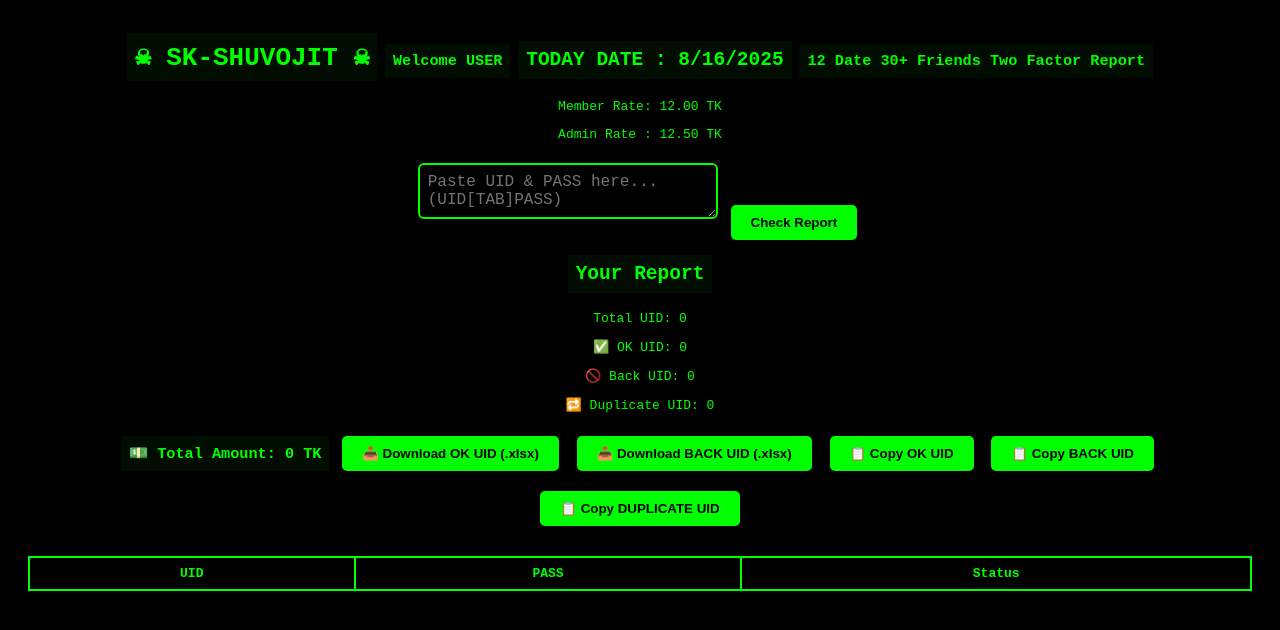
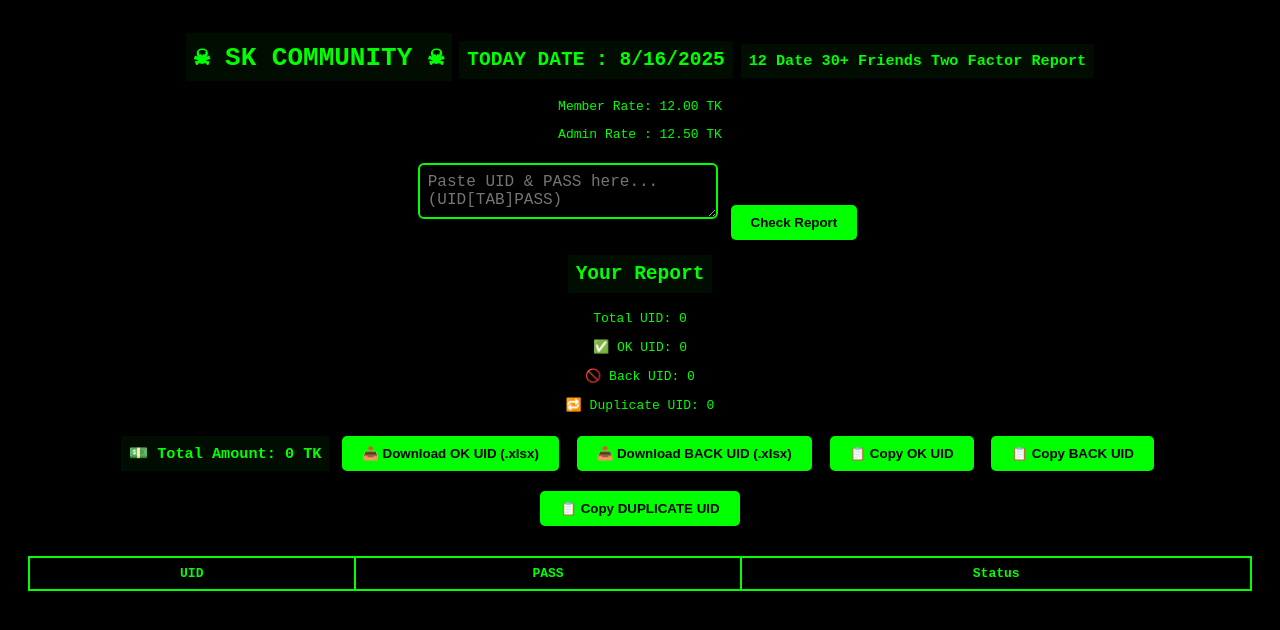
Before and after one commit to SHUVO-46/SK-30FD-USER-REPORT, a plain HTML site: page index.html in a window 1280 px wide. Drawn offline with Linux system fonts and the light colour scheme.

Commit message:
Update index.html

```diff
--- a/index.html
+++ b/index.html
@@ -8,10 +8,8 @@
 </head>
 <body>
     <div id="dashboard">
-        <h1>☠ SK-SHUVOJIT ☠</h1>
-        <h3>Welcome <span id="display-name">USER</span></h3>
+        <h1>☠ SK COMMUNITY ☠</h1>
         <h2>TODAY DATE : <span id="today-date"></span></h2>
-
         <h3>12 Date 30+ Friends Two Factor Report</h3>
         <p>Member Rate: <span id="member-rate">12.00</span> TK</p>
         <p>Admin Rate : <span id="admin-rate">12.50</span> TK</p>
```
